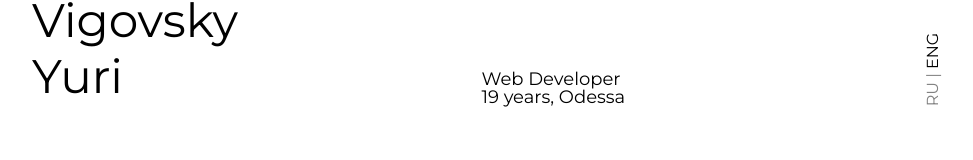
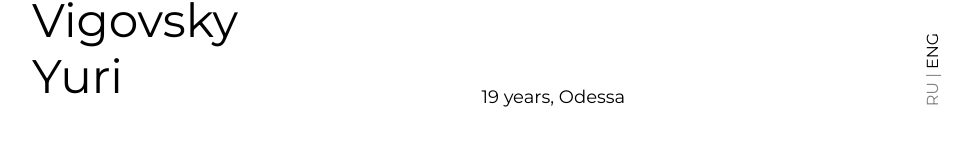
Before and after one commit to Edinstvenij/business-card, a plain HTML site: page index.html in a window 1280 px wide. Shown: the part 128-288 px from the top of the page, without its empty margins (153-1126 px from the left). Drawn offline with Linux system fonts and the light colour scheme.

Commit message:
Удалил Web-Developer

```diff
--- a/index.html
+++ b/index.html
@@ -38,7 +38,6 @@
           <p class="lang" key="myName">Yuri</p>
         </h1>
         <div class="preview__about-me">
-          <p class="lang" key="myAboutMe">Web Developer</p>
           <p class="lang" key="myYears">19 years, Odessa</p>
         </div>
         <p class="preview__ru-eng"> <button id="ru" class="translate">RU</button> | <button id="en"
```
